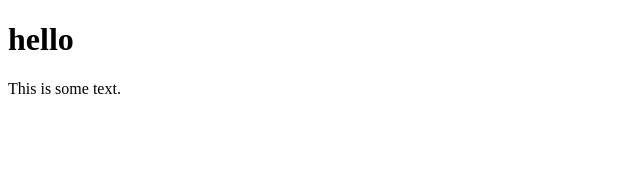
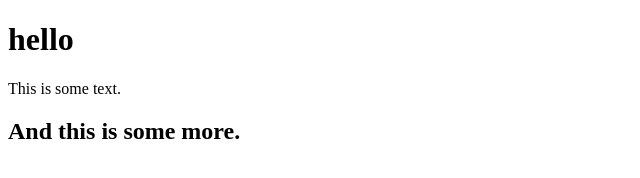
Before and after one commit to Rixten/test2, a plain HTML site: page index.html in a window 1280 px wide. Shown: the whole page, without its empty margins (0-640 px from the left). Drawn offline with Linux system fonts and the light colour scheme.

Commit message:
added more text

```diff
--- a/index.html
+++ b/index.html
@@ -2,4 +2,5 @@
 <html>
 <h1>hello</h1>
 <p>This is some text.</p>
+<h2>And this is some more.</h2>
 </html>
```
